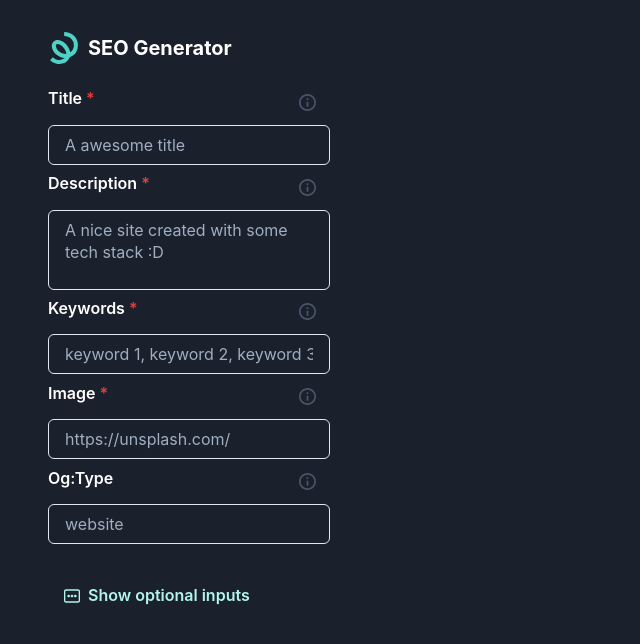
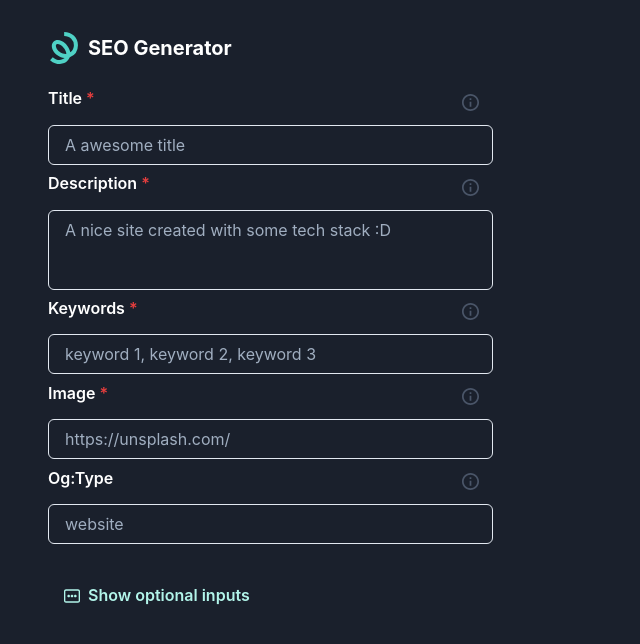
Before and after one commit to mrLuisFer/seo-generator, a Next.js app: page / in a window 1280 px wide. Shown: the top 644 px of the page, without its empty margins (0-640 px from the left). Built offline with nearby package versions, Linux system fonts and the light colour scheme.

Commit message:
change flex for grid for sidebars

```diff
--- a/components/home/LeftSidebar/index.js
+++ b/components/home/LeftSidebar/index.js
@@ -1,3 +1,4 @@
+import { Box } from '@chakra-ui/react'
 import MetaForm from "./MetaForm"
 
 export default function LeftSidebar({
@@ -8,13 +9,13 @@ export default function LeftSidebar({
 }) {
 
   return (
-    <div>
+    <Box gridColumn="span 2">
       <MetaForm
         optionalInputValues={optionalInputValues}
         requiredInputValues={requiredInputValues}
         setOptionalInputValues={setOptionalInputValues}
         setRequiredInputValues={setRequiredInputValues}
       />
-    </div>
+    </Box>
   )
 }
--- a/components/home/RightSidebar/index.js
+++ b/components/home/RightSidebar/index.js
@@ -1,7 +1,9 @@
+import { Box } from "@chakra-ui/react"
+
 export default function RightSidebar() {
   return (
-    <div>
-
-    </div>
+    <Box gridColumnStart="4">
+      <p>Preview</p>
+    </Box>
   )
 }
--- a/components/home/index.js
+++ b/components/home/index.js
@@ -1,5 +1,5 @@
 import { useState } from 'react'
-import { Flex } from '@chakra-ui/react'
+import { Box } from '@chakra-ui/react'
 import LeftSidebar from "./LeftSidebar"
 import RightSidebar from './RightSidebar'
 
@@ -24,13 +24,13 @@ export default function Home() {
   const [optionalInputValues, setOptionalInputValues] = useState(optionalInputsInitialState)
 
   return (
-    <Flex>
+    <Box display="grid" gridTemplateColumns="1fr 1fr 1fr 1fr 1fr" gridGap="3rem">
       <LeftSidebar
         optionalInputValues={optionalInputValues}
         requiredInputValues={requiredInputValues}
         setOptionalInputValues={setOptionalInputValues}
         setRequiredInputValues={setRequiredInputValues} />
       <RightSidebar />
-    </Flex>
+    </Box>
   )
 }
```
